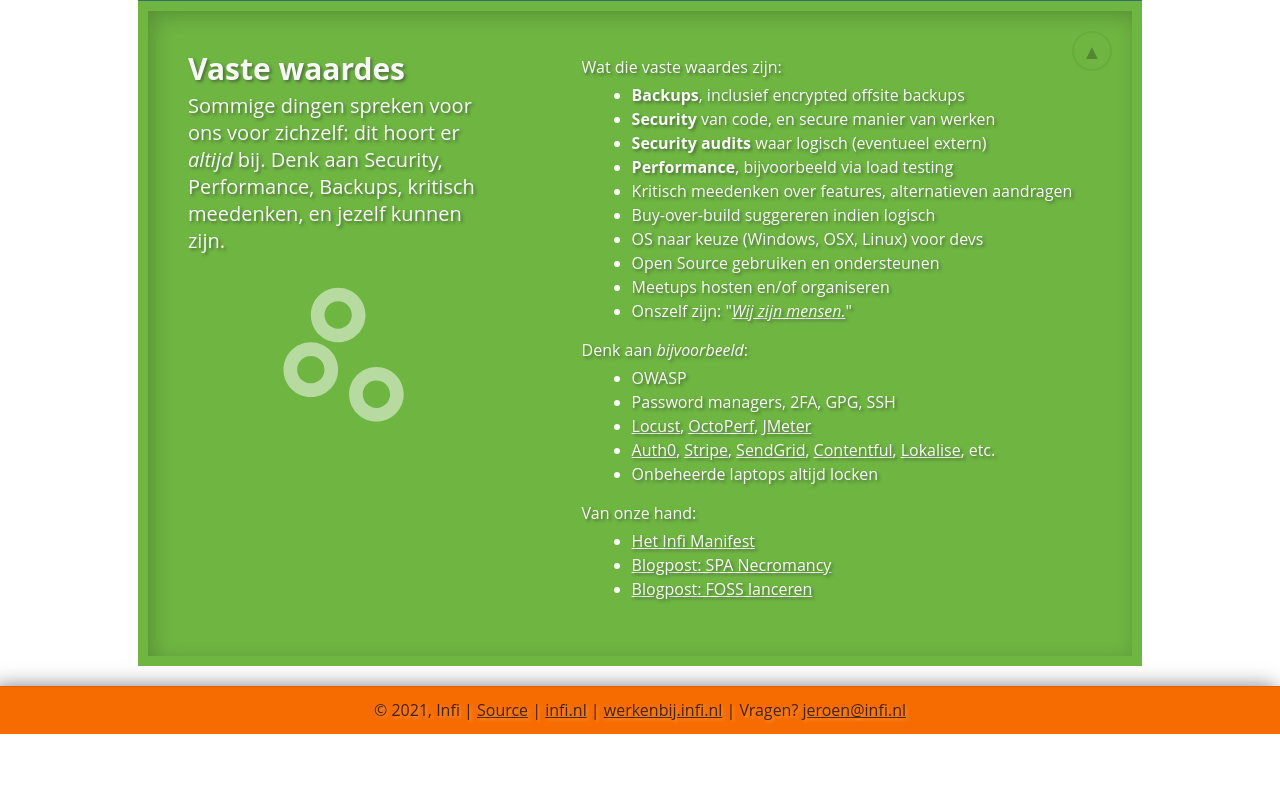
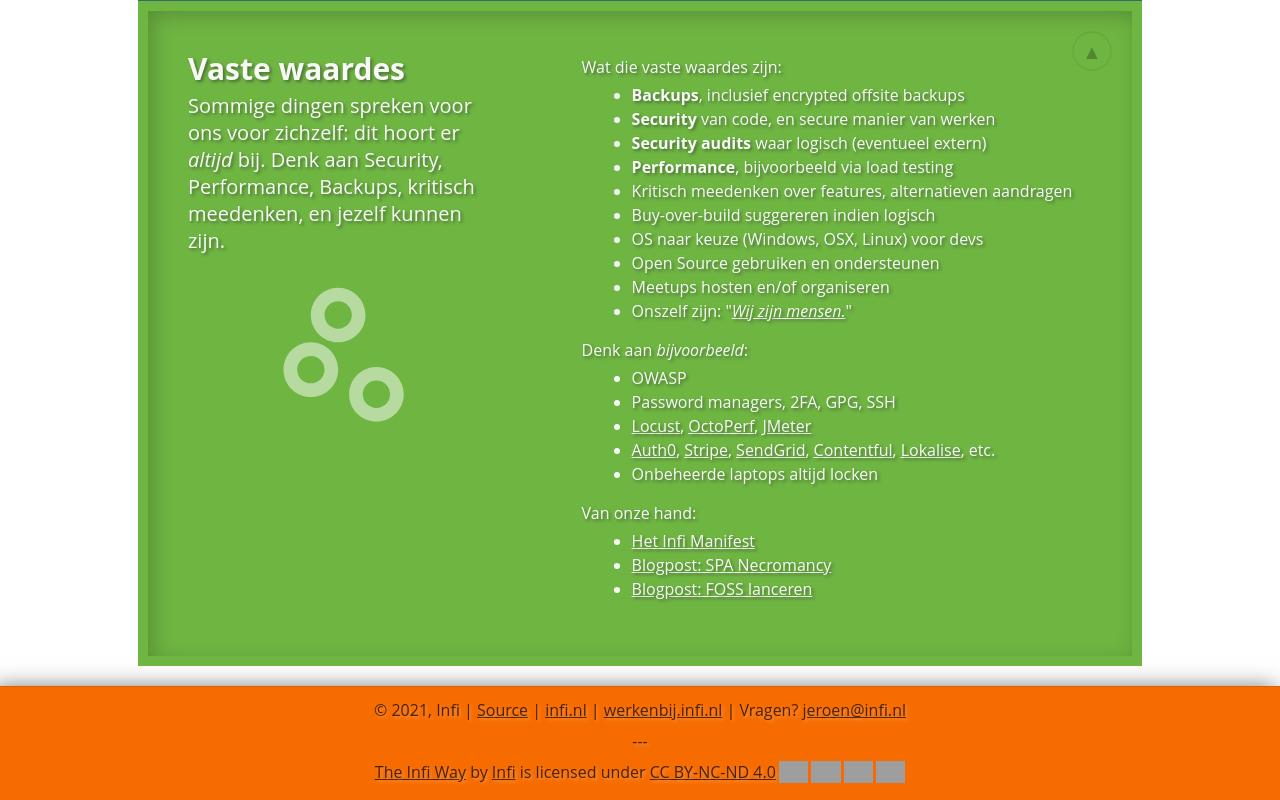
Before and after one commit to infi-nl/the-infi-way, a plain HTML site: page docs/index.html in a window 1280 px wide. Shown: the part 4315-5115 px from the top of the page. Before the commit the page ends 5049 px from the top, so only its background shows below. Drawn offline with Linux system fonts and the light colour scheme; grey boxes are pictures that could not be loaded; a web font is replaced by a local one.

Commit message:
Voeg een license toe
We starten met een vrij restrictieve license, totdat we hebben
uitgezocht hoe we correct een vrijere license kunnen gebruiken die
adaptations toestaat, zonder dat die die remixes "Infi" per se
terug komt.

Fixes #3

```diff
--- a/docs/index.html
+++ b/docs/index.html
@@ -598,6 +598,8 @@
       | <a href="https://infi.nl" target="_blank">infi.nl</a>
       | <a href="https://werkenbij.infi.nl" target="_blank">werkenbij.infi.nl</a>
       | Vragen? <a href="mailto:jeroen@infi.nl">jeroen@infi.nl</a>
+      <p>---</p>
+      <p xmlns:cc="http://creativecommons.org/ns#" xmlns:dct="http://purl.org/dc/terms/"><a property="dct:title" rel="cc:attributionURL" href="https://github.com/infi-nl/the-infi-way">The Infi Way</a> by <a rel="cc:attributionURL dct:creator" property="cc:attributionName" href="https://github.com/infi-nl">Infi</a> is licensed under <a href="http://creativecommons.org/licenses/by-nc-nd/4.0/?ref=chooser-v1" target="_blank" rel="license noopener noreferrer" style="display:inline-block;">CC BY-NC-ND 4.0<img style="height:22px!important;margin-left:3px;vertical-align:text-bottom;" src="https://mirrors.creativecommons.org/presskit/icons/cc.svg?ref=chooser-v1"><img style="height:22px!important;margin-left:3px;vertical-align:text-bottom;" src="https://mirrors.creativecommons.org/presskit/icons/by.svg?ref=chooser-v1"><img style="height:22px!important;margin-left:3px;vertical-align:text-bottom;" src="https://mirrors.creativecommons.org/presskit/icons/nc.svg?ref=chooser-v1"><img style="height:22px!important;margin-left:3px;vertical-align:text-bottom;" src="https://mirrors.creativecommons.org/presskit/icons/nd.svg?ref=chooser-v1"></a></p>
     </footer>
   </body>
 </html>
```
Also changed, not shown: LICENSE.txt (added), 1 other file.
